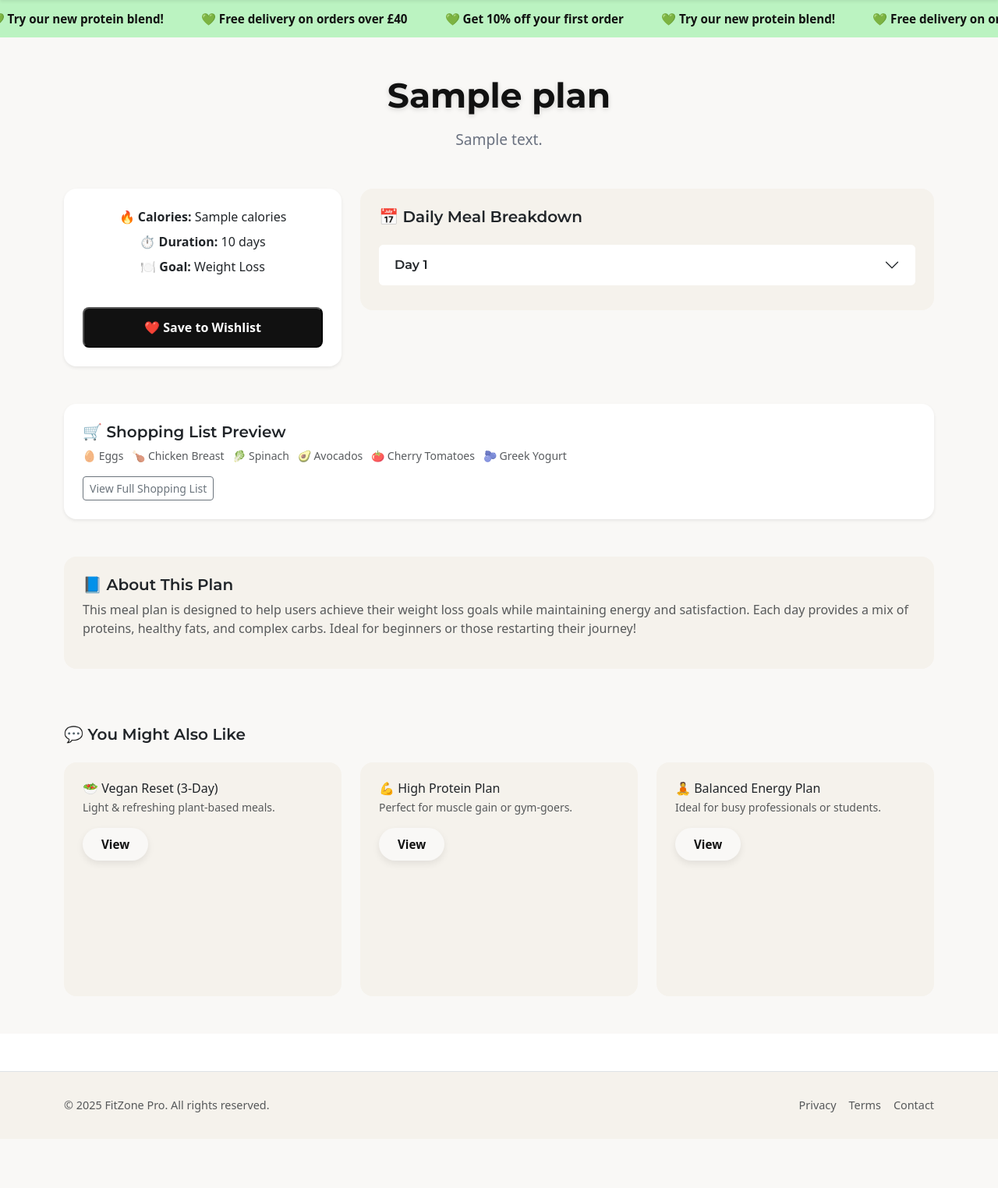
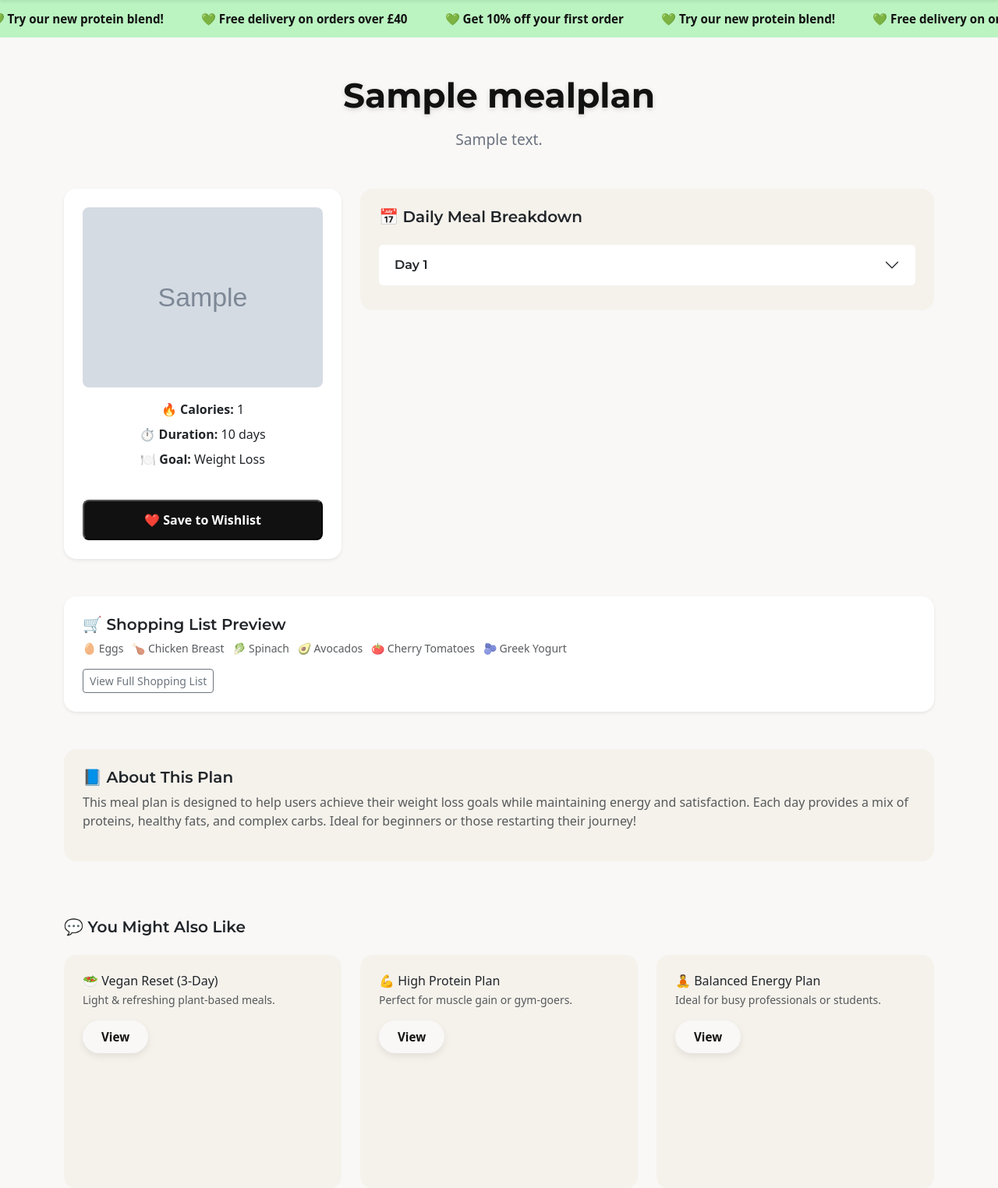
Before and after one commit to Danut89/Milestone-Project-4, a Django app: template nutrition/templates/nutrition/meal_plan_detail.html in a window 1280 px wide. Shown: the part 79-1603 px from the top of the page at 78% size. Before the commit the page ends 1506 px from the top, so only its background shows below. Run offline with Django 5.2, Linux system fonts and the light colour scheme; tables that the repository leaves empty hold one stand-in row (values such as "Sample post"); the template is opened without the code that fills it: values that come from a table or form of the project are taken from there, most other values are stand-ins (such as "Sample title", 1, 10 or a date in 2020); grey boxes marked "Sample" are stand-in pictures.

Commit message:
Improve Meal Plan and  Meal Plan Detail Pages and logic, Synced variable names with view context - Prepared structure for future dynamic features (shopping list, save to wishlist)

```diff
--- a/nutrition/models.py
+++ b/nutrition/models.py
@@ -9,6 +9,7 @@ class MealPlan(models.Model):
     calories = models.IntegerField()
     duration_days = models.IntegerField()
     created_at = models.DateTimeField(auto_now_add=True)
+    image = models.ImageField(upload_to='mealplan_images/', blank=True, null=True)
 
     created_by = models.ForeignKey(
         User,
@@ -20,14 +21,23 @@ class MealPlan(models.Model):
     def __str__(self):
         return self.title
 
+    @property
+    def get_days(self):
+        return self.days.all()
+
 
 class MealPlanDay(models.Model):
     meal_plan = models.ForeignKey(MealPlan, on_delete=models.CASCADE, related_name="days")
     day_number = models.PositiveIntegerField()
     description = models.TextField(blank=True, null=True)
+    meals = models.TextField(blank=True, null=True)  # Optional: simple text for meals
+
+    class Meta:
+        ordering = ['day_number']
 
     def __str__(self):
         return f"{self.meal_plan.title} - Day {self.day_number}"
+
 
 
 class Recipe(models.Model):
--- a/nutrition/templates/nutrition/meal_plan_detail.html
+++ b/nutrition/templates/nutrition/meal_plan_detail.html
@@ -1,7 +1,7 @@
 {% extends "base.html" %}
 {% load static %}
 
-{% block title %}{{ plan.title }}{% endblock %}
+{% block title %}{{ meal_plan.title }}{% endblock %}
 
 {% block content %}
 <section class="section-light py-5">
@@ -9,28 +9,30 @@
 
     <!-- 🥗 Plan Header -->
     <div class="text-center mb-5">
-      <h1 class="hero-title">{{ plan.title }}</h1>
-      <p class="hero-subtitle">{{ plan.description }}</p>
+      <h1 class="hero-title">{{ meal_plan.title }}</h1>
+      <p class="hero-subtitle">{{ meal_plan.description }}</p>
     </div>
 
     <!-- 📊 Summary + Breakdown -->
     <div class="row g-4 mb-5">
-      <!-- Summary -->
+
+      <!-- 🖼 Image + Summary -->
       <div class="col-md-4">
         <div class="bg-white p-4 rounded-4 shadow-sm text-center">
-          <p class="mb-2"><strong>🔥 Calories:</strong> {{ plan.calories }}</p>
-          <p class="mb-2"><strong>⏱️ Duration:</strong> {{ plan.duration_days }} days</p>
+          {% if meal_plan.image %}
+            <img src="{{ meal_plan.image.url }}" alt="{{ meal_plan.title }}" class="img-fluid rounded-3 mb-3">
+          {% endif %}
+          <p class="mb-2"><strong>🔥 Calories:</strong> {{ meal_plan.calories }}</p>
+          <p class="mb-2"><strong>⏱️ Duration:</strong> {{ meal_plan.duration_days }} days</p>
           <p><strong>🍽️ Goal:</strong> Weight Loss</p>
           <button class="hero-btn-black w-100 mt-4">❤️ Save to Wishlist</button>
         </div>
       </div>
 
-      <!-- Breakdown -->
+      <!-- 📅 Breakdown -->
       <div class="col-md-8">
         <div class="section-muted p-4 rounded-4">
-          <h5 class="mb-4"><span role="img" aria-label="meals">📅</span> Daily Meal Breakdown</h5>
-
-          <!-- Collapsible Days -->
+          <h5 class="mb-4">📅 Daily Meal Breakdown</h5>
           <div class="accordion" id="mealPlanAccordion">
             {% for day in days %}
               <div class="accordion-item border-0 mb-2">
@@ -51,26 +53,26 @@
           </div>
         </div>
       </div>
+
     </div>
 
     <!-- 🛒 Shopping Preview -->
     <div class="bg-white p-4 rounded-4 shadow-sm mb-5">
-      <h5><span role="img" aria-label="cart">🛒</span> Shopping List Preview</h5>
+      <h5>🛒 Shopping List Preview</h5>
       <p class="mt-2 mb-3 text-muted small">🥚 Eggs &nbsp; 🍗 Chicken Breast &nbsp; 🥬 Spinach &nbsp; 🥑 Avocados &nbsp; 🍅 Cherry Tomatoes &nbsp; 🫐 Greek Yogurt</p>
       <a href="#" class="btn btn-sm btn-outline-secondary">View Full Shopping List</a>
     </div>
 
     <!-- 📘 About This Plan -->
     <div class="section-highlight p-4 rounded-4 mb-5">
-      <h5><span role="img" aria-label="info">📘</span> About This Plan</h5>
+      <h5>📘 About This Plan</h5>
       <p class="mt-2 text-muted">This meal plan is designed to help users achieve their weight loss goals while maintaining energy and satisfaction. Each day provides a mix of proteins, healthy fats, and complex carbs. Ideal for beginners or those restarting their journey!</p>
     </div>
 
-    <!-- ✨ Recommendations -->
+    <!-- 💬 Recommendations -->
     <div class="section-light pt-4">
-      <h5 class="mb-4"><span role="img" aria-label="recommend">💬</span> You Might Also Like</h5>
+      <h5 class="mb-4">💬 You Might Also Like</h5>
       <div class="row row-cols-1 row-cols-md-3 g-4">
-        <!-- Recommendation Card 1 -->
         <div class="col">
           <div class="product-card p-4 rounded-4">
             <h6 class="mb-1">🥗 Vegan Reset (3-Day)</h6>
@@ -78,7 +80,6 @@
             <a href="#" class="btn-featured btn-sm">View</a>
           </div>
         </div>
-        <!-- Recommendation Card 2 -->
         <div class="col">
           <div class="product-card p-4 rounded-4">
             <h6 class="mb-1">💪 High Protein Plan</h6>
@@ -86,7 +87,6 @@
             <a href="#" class="btn-featured btn-sm">View</a>
           </div>
         </div>
-        <!-- Recommendation Card 3 -->
         <div class="col">
           <div class="product-card p-4 rounded-4">
             <h6 class="mb-1">🧘 Balanced Energy Plan</h6>
```
Also changed, not shown: nutrition/admin.py (+17 -2 lines), nutrition/templates/nutrition/meal_plans.html (+6 -1 lines), media/mealplan_images/20210716_150314.png (added), media/mealplan_images/hero.png.png (added), nutrition/migrations/0003_alter_mealplanday_options_mealplan_image_and_more.py (added).
